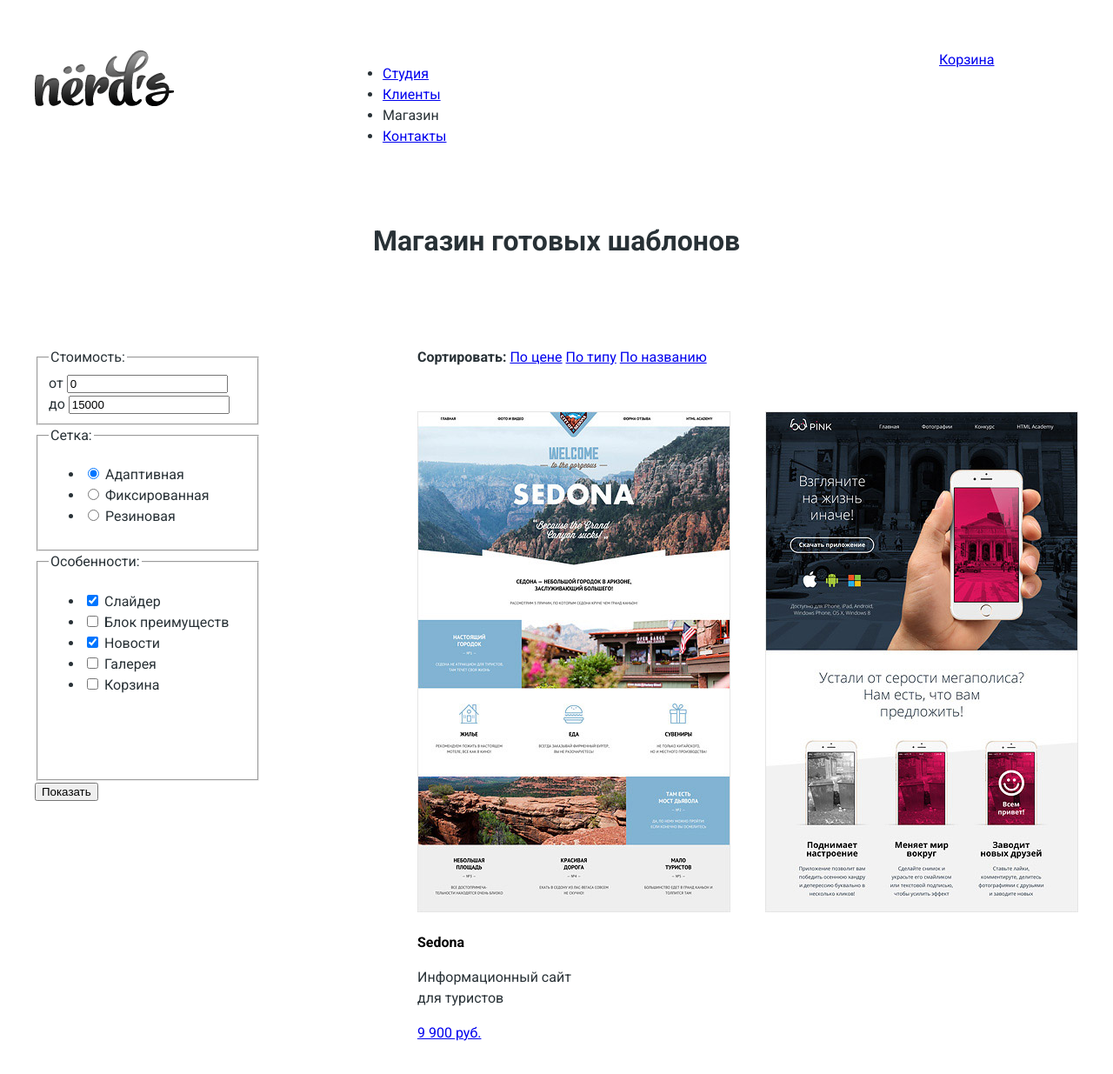
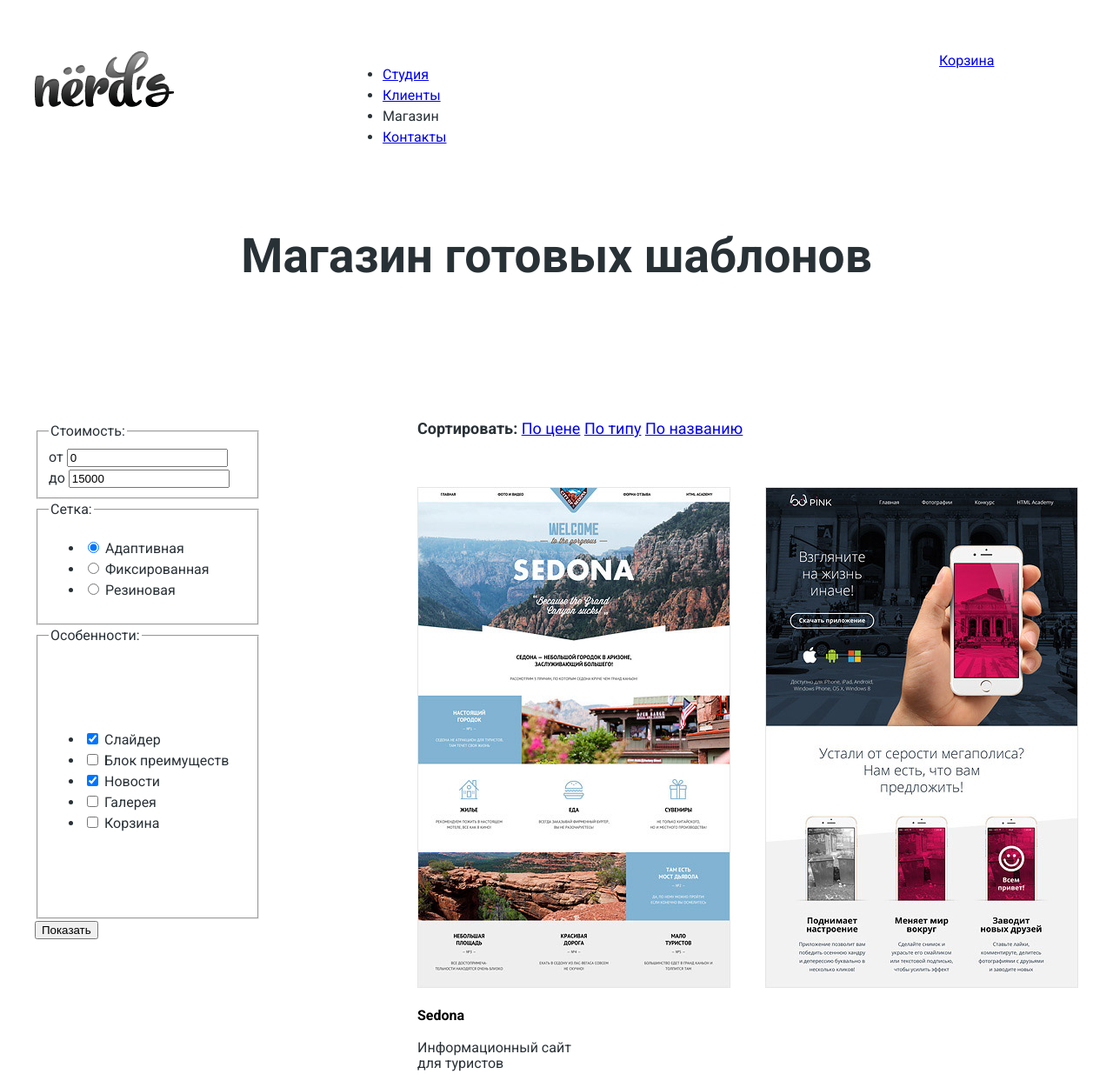
Before and after one commit to apcen/261147-nerds, a plain HTML site: page catalog.html in a window 1280 px wide. Shown: the top 1235 px of the page at 87% size. Drawn offline with Linux system fonts and the light colour scheme.

Commit message:
Подправил отступы и сетку

```diff
--- a/catalog.html
+++ b/catalog.html
@@ -10,7 +10,7 @@
     <header class="main-header">
       <div class="container">
         <nav class="header-top clearfix">
-          <a class="logo" href="#">
+          <a class="logo" href="index.html">
             <img src="img/header-logo.png" width="160" height="65" alt="Логотип">
           </a>
           <ul class="main-nav">
@@ -27,7 +27,7 @@
       </div>
     </header>
 
-    <main>
+    <main class="catalog-container">
       <div class="container clearfix">
         <aside class="characteristics">
           <form action="#" method="get">
--- a/css/styles.css
+++ b/css/styles.css
@@ -1,33 +1,35 @@
 body {
   font-size: 16px;
   line-height: 24px;
-  font-family: "Roboto", "Arial", sans-serif;;
+  font-family: "Roboto", "Arial", sans-serif;
+  color: #283136;
   font-weight: 400;
-  color: #283136;
 }
 
 h2 {
   font-size: 24px;
   line-height: 30px;
+  color: #000000;
   font-weight: 700;
-  color: #000000;
 }
 
 h3 {
   font-size: 16px;
   line-height: 24px;
+  color: #000000;
   font-weight: 700;
-  color: #000000;
 }
 
 .slogan {
+  color: #000000;
   font-weight: 500;
-  color: #000000;
 }
 
 .clearfix::after {
   content: "";
+
   display: table;
+
   clear: both;
 }
 
@@ -38,12 +40,9 @@ h3 {
 }
 
 .main-header {
-  margin-bottom: 80px;
   padding-top: 49px;
-}
 
-.header-top {
-  margin-bottom: 18px;
+  border: 1px solid transparent;
 }
 
 .logo {
@@ -60,6 +59,10 @@ h3 {
 .shopping-cart {
   float: right;
   width: 160px;
+}
+
+.main-header .promo {
+  margin-top: 18px;
 }
 
 .main-header .left {
@@ -93,12 +96,16 @@ h3 {
 }
 
 .main-header h1.title {
-  margin-top: 80px;
-  margin-bottom: 110px;
+  margin-top: 81px;
+  margin-bottom: 101px;
+
+  font-size: 55px;
+  line-height: 55px;
   text-align: center;
 }
 
 .features {
+  padding-top: 80px;
   padding-bottom: 80px;
 }
 
@@ -156,6 +163,7 @@ h3 {
 .strengths {
   float: right;
   width: 360px;
+
   text-align: center;
 }
 
@@ -237,29 +245,38 @@ h3 {
   font-weight: 700;
 }
 
+.catalog-container {
+  margin-top: 60px;
+}
+
 .characteristics {
-    float: left;
-    width: 260px;
+  float: left;
+  width: 260px;
 }
 
 .catalog {
   float: right;
   width: 760px;
+
   font-size: 0;
 }
 
 .catalog-top {
-  margin-bottom: 50px;
-  font-size: 16px;
+  margin-bottom: 58px;
+
+  font-size: 18px;
+  line-height: 18px;
 }
 
 .catalog-item {
   display: inline-block;
   width: 360px;
   margin-right: 0;
-  margin-bottom: 35px;
+  margin-bottom: 36px;
+  vertical-align: top;
+
   font-size: 16px;
-  vertical-align: top;
+  line-height: 18px;
 }
 
 .catalog-item:nth-child(2n) {
@@ -271,7 +288,9 @@ h3 {
 }
 
 .catalog-pages {
-  margin-top: 25px;
+  margin-top: 24px;
   margin-bottom: 60px;
+
   font-size: 16px;
+  line-height: 18px;
 }
```
Also changed, not shown: index.html (+1 -1 lines).
